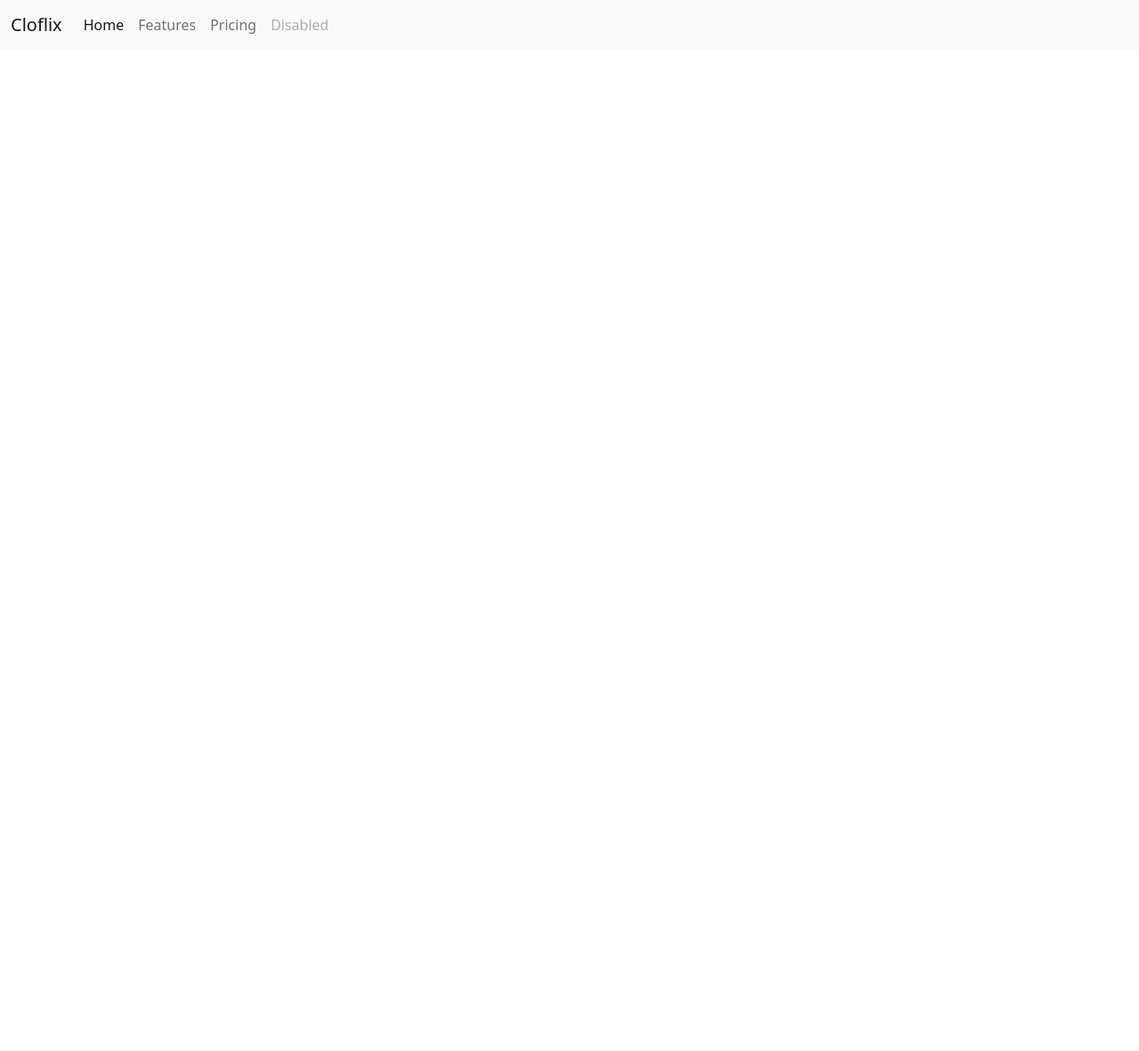
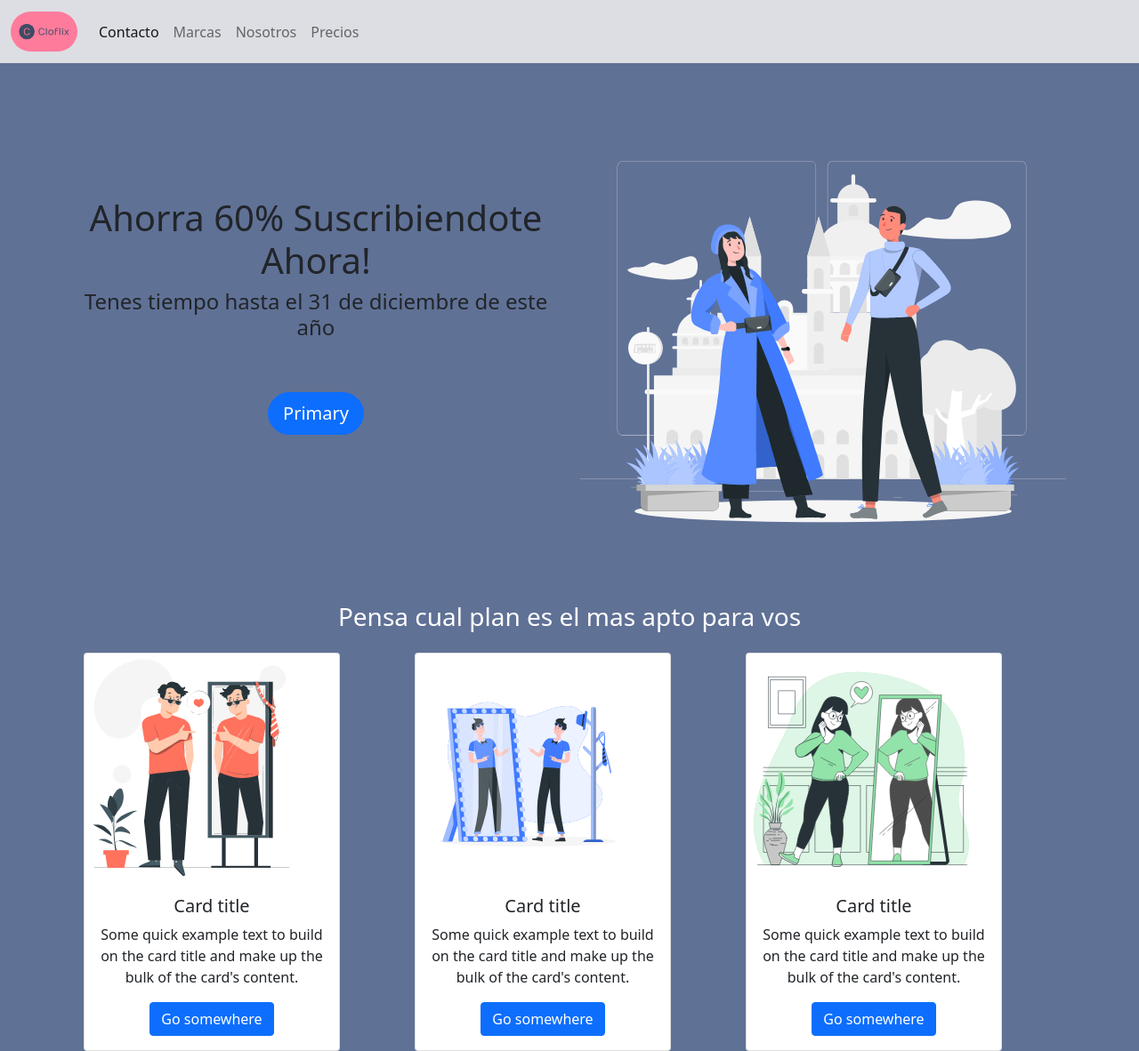
Before and after one commit to RDEMENDIA/pagina-desde-cero, a plain HTML site: page index.html in a window 1280 px wide. Shown: the whole page at 89% size. Before the commit the page ends 800 px from the top, so only its background shows below. Drawn offline with nearby package versions, Linux system fonts and the light colour scheme.

Commit message:
commit para ver como se ve el responsive

```diff
--- a/estilocero.css
+++ b/estilocero.css
@@ -4,3 +4,38 @@
     padding: 0;
     box-sizing: border-box;
 }
+.row {
+    /* border: 1px solid red; */
+}
+.header {
+    background-color: #DDDEE4;
+}
+.logo {
+	height: 45px;
+	border-radius: 2.25rem;
+}
+.contenido-main {
+    padding-top: 50px;
+    text-align: center;
+}
+.contenido-main-suscribite {
+    padding-top: 150px;
+    text-align: center;
+
+}
+.main {
+    background-color: #607196;
+}
+.boton {
+    margin-top: 50px;
+    border-radius: 30px;
+}
+.contenido-main-plan {
+    padding-top: 10px;
+    padding-bottom: 15px;
+    text-align: center;
+    color: white;
+}
+.foto {
+    width: 16rem;
+}
--- a/index.html
+++ b/index.html
@@ -9,26 +9,26 @@
     <title>INDICE DESDE CERO</title>
 </head>
 <body>
-    <header>
-        <nav class="navbar navbar-expand-lg navbar-light bg-light">
+    <header class="header">
+        <nav class="navbar navbar-expand-lg navbar-light">
             <div class="container-fluid">
-              <a class="navbar-brand" href="">Cloflix</a>
+              <a class="navbar-brand" href="index.html"><img src="media/logo.svg" alt="imagen del logo" class="logo"></a>
               <button class="navbar-toggler" type="button" data-bs-toggle="collapse" data-bs-target="#navbarNav" aria-controls="navbarNav" aria-expanded="false" aria-label="Toggle navigation">
                 <span class="navbar-toggler-icon"></span>
               </button>
               <div class="collapse navbar-collapse" id="navbarNav">
                 <ul class="navbar-nav">
                   <li class="nav-item">
-                    <a class="nav-link active" aria-current="page" href="#">Home</a>
+                    <a class="nav-link active" aria-current="page" href="#">Contacto</a>
                   </li>
                   <li class="nav-item">
-                    <a class="nav-link" href="#">Features</a>
+                    <a class="nav-link" href="#">Marcas</a>
                   </li>
                   <li class="nav-item">
-                    <a class="nav-link" href="#">Pricing</a>
+                    <a class="nav-link" href="#">Nosotros</a>
                   </li>
                   <li class="nav-item">
-                    <a class="nav-link disabled">Disabled</a>
+                    <a class="nav-link" href="#">Precios</a>
                   </li>
                 </ul>
               </div>
@@ -36,13 +36,70 @@
           </nav>
     </header>
 
+    <main class="main">
+      <div class="container">
+        <div class="row">
+          <div class="col-lg-6">
+            <div class="contenido-main-suscribite">
+                <h1>Ahorra 60% Suscribiendote Ahora!</h1>
+                <h4>Tenes tiempo hasta el 31 de diciembre de este año</h4>
+                <button type="button" class="btn btn-primary btn-lg boton">Primary</button>
+            </div>
+          </div>
+            <div class="col-lg-6">
+                <div class="contenido-main">
+                  <img src="media/Waist bag-rafiki.svg" alt="">
+                </div>
+            </div>
+      </div>
+
+      <div class="container">
+        <div class="row">
+          <div class="col-lg-12">
+            <h3 class="contenido-main-plan">Pensa cual plan es el mas apto para vos</h3>
+          </div>
+        </div>
+      </div>
+
+      <div class="container">
+        <div class="row">
+          <div class="col-sm-6 col-md-4">
+            <div class="card text-center" style="width: 18rem;">
+              <img src="media/Hight Self-esteem-pana (1).svg" class="card-img-top foto" alt="...">
+              <div class="card-body">
+                <h5 class="card-title">Card title</h5>
+                <p class="card-text">Some quick example text to build on the card title and make up the bulk of the card's content.</p>
+                <a href="#" class="btn btn-primary">Go somewhere</a>
+              </div>
+            </div>
+          </div>
+          <div class="col-sm-6 col-md-4">
+            <div class="card text-center" style="width: 18rem;">
+              <img src="media/Hight Self-esteem-rafiki (1).svg" class="card-img-top foto" alt="...">
+              <div class="card-body">
+                <h5 class="card-title">Card title</h5>
+                <p class="card-text">Some quick example text to build on the card title and make up the bulk of the card's content.</p>
+                <a href="#" class="btn btn-primary">Go somewhere</a>
+              </div>
+            </div>
+          </div>
+          <div class="col-sm-6 col-md-4">
+            <div class="card text-center" style="width: 18rem;">
+              <img src="media/Hight Self-esteem-bro.svg" class="card-img-top foto" alt="...">
+              <div class="card-body">
+                <h5 class="card-title">Card title</h5>
+                <p class="card-text">Some quick example text to build on the card title and make up the bulk of the card's content.</p>
+                <a href="#" class="btn btn-primary">Go somewhere</a>
+              </div>
+            </div>
+          </div>
+
+        </div>
+      </div>
 
 
 
-
-
-
-    <main></main>
+    </main>
     <footer></footer>
     <script src="https://cdn.jsdelivr.net/npm/bootstrap@5.1.3/dist/js/bootstrap.bundle.min.js" integrity="sha384-ka7Sk0Gln4gmtz2MlQnikT1wXgYsOg+OMhuP+IlRH9sENBO0LRn5q+8nbTov4+1p" crossorigin="anonymous"></script>
 </body>
```
Also changed, not shown: persona.jfif (added).
